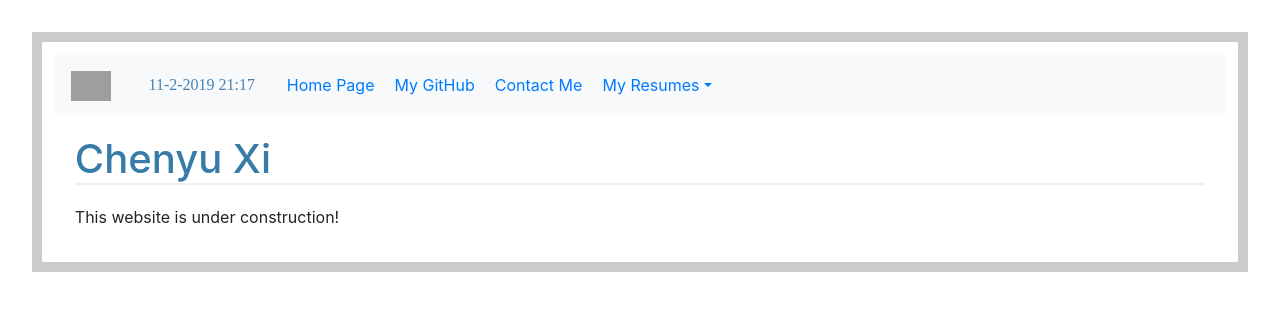
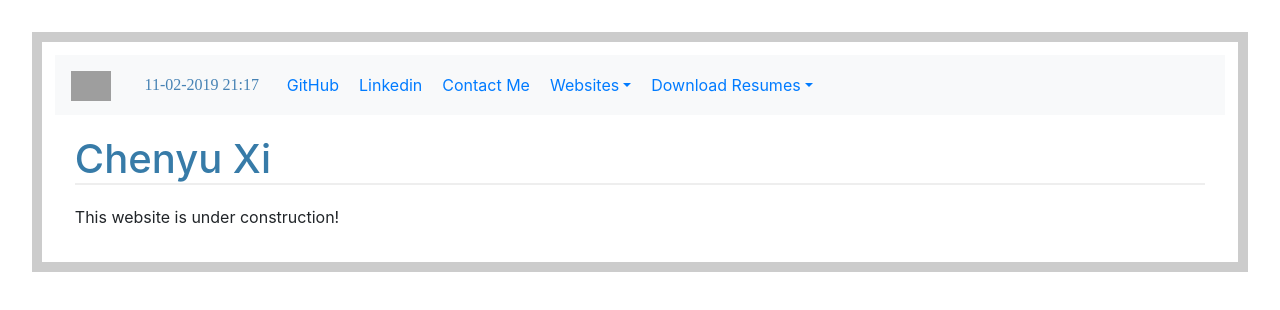
Before and after one commit to XiplusChenyu/XiplusChenyu.github.io, a plain HTML site: page index.html in a window 1280 px wide. Drawn offline with nearby package versions, Linux system fonts and the light colour scheme; grey boxes are pictures that could not be loaded.

Commit message:
add chatbot href

```diff
--- a/css/menu.css
+++ b/css/menu.css
@@ -19,12 +19,10 @@
     background-color: steelblue;
     color: white;
 }
-#menu #resume {
-    float: right;
-}
-#menu #resume a {
+
+#menu .dropdown a {
     text-align: center;
-    width: 100%;
+    width: calc(100%);
 }
 
 #timeStamp{
--- a/index.html
+++ b/index.html
@@ -22,18 +22,30 @@
     <div id="timeStamp"></div>
 
     <ul class="navbar-nav">
-        <li><a href="#home">Home Page</a></li>
-        <li><a href="https://github.com/XiplusChenyu">My GitHub</a></li>
+        <li><a href="https://github.com/XiplusChenyu">GitHub</a></li>
+        <li><a href="https://www.linkedin.com/in/chenyu-xi/">Linkedin</a></li>
         <li><a href="#contact" onclick="clickshow('contactCard')">Contact Me</a></li>
 
+
+        <li id=websites' class="dropdown">
+            <a href="#" class="dropdown-toggle" data-toggle="dropdown">Websites<span class="caret"></span></a>
+            <ul class="dropdown-menu">
+                <li><a href="https://d3n3sktne54bjw.cloudfront.net/index.html">ChatBot</a></li>
+                <li><a href="#">AA Fees</a></li>
+
+            </ul>
+        </li>
+
         <li id='resume' class="dropdown">
-            <a href="#" class="dropdown-toggle" data-toggle="dropdown">My Resumes<span class="caret"></span></a>
+            <a href="#" class="dropdown-toggle" data-toggle="dropdown">Download Resumes<span class="caret"></span></a>
             <ul class="dropdown-menu">
                 <li><a href="/res/resume/Resume-Chenyu%20Xi.pdf" download="ChenyuXi-resume-English.pdf">English</a></li>
                 <li><a href="/res/resume/Chinese%20Resume.pdf" download="ChenyuXi-resume-Chinese.pdf">Chinese</a></li>
 
             </ul>
         </li>
+
+
     </ul>
 </nav>
 
--- a/js/main.js
+++ b/js/main.js
@@ -1,17 +1,25 @@
+/**
+ * @return {string}
+ */
+function PrefixInteger(num, n) {
+    return (Array(n).join(0) + num).slice(-n);
+}
 
 
 function showTime(){
     let date = new Date();
     // noinspection JSAnnotator
-    let year = date.getFullYear();
-    let month = date.getMonth();
-    let d = date.getDate();
-    let h=date.getHours();
-    let m=date.getMinutes();
+    let year = PrefixInteger(date.getFullYear(), 4);
+    let month = PrefixInteger(date.getMonth(), 2);
+    let d = PrefixInteger(date.getDate(),2);
+    let h=PrefixInteger(date.getHours(),2);
+    let m=PrefixInteger(date.getMinutes(),2);
+
 
     document.getElementById('timeStamp').innerHTML = ` ${d}-${month}-${year} ${h}:${m}  `;
     setTimeout(showTime,60000);
 }
+
 
 function clickshow(id){
     let element = document.getElementById(id);
```
